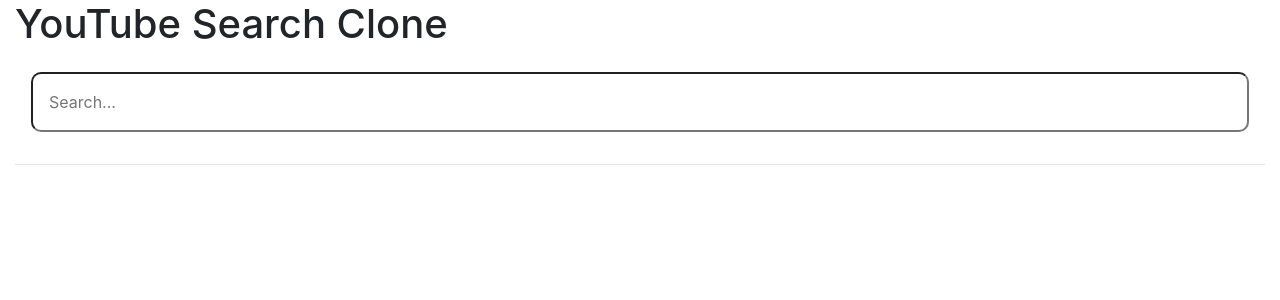
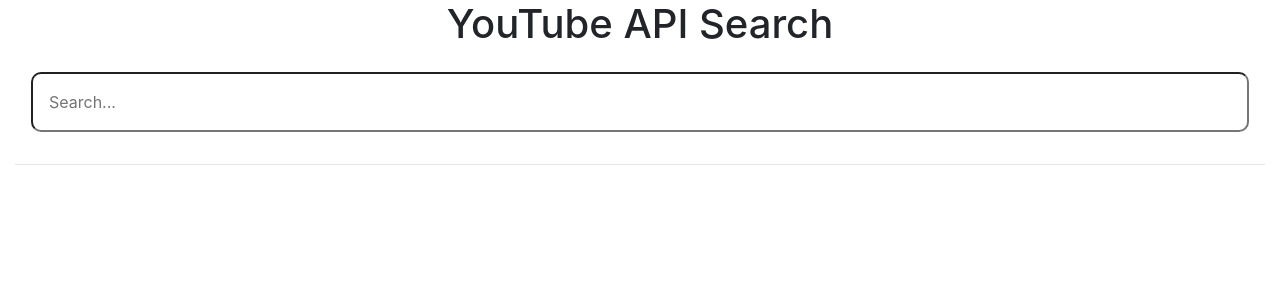
Before and after one commit to DrN3MESiS/react-youtube-clone, a React (Create React App) app: page / in a window 1280 px wide. Shown: the top 300 px of the page. Built offline with nearby package versions, Linux system fonts and the light colour scheme.

Commit message:
small-style

```diff
--- a/src/App/App.js
+++ b/src/App/App.js
@@ -36,9 +36,11 @@
         <Container fluid className="justify-content-md-center">
           <Row>
             <Col sm={true}>
-              <h1>YouTube Search Clone</h1>
-              <SearchBar onUserSubmit={this.handleUserInput} />
-              <hr />
+              <div align="CENTER">
+                <h1>YouTube API Search</h1>
+                <SearchBar onUserSubmit={this.handleUserInput} />
+                <hr />
+              </div>
             </Col>
           </Row>
           {this.state.gotResults ? (
```
